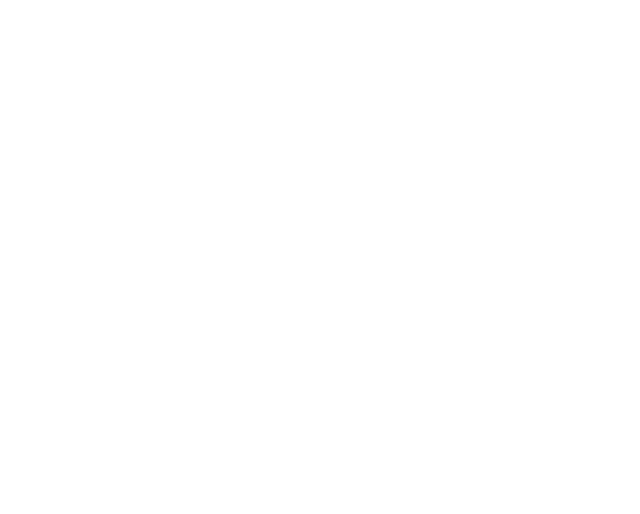
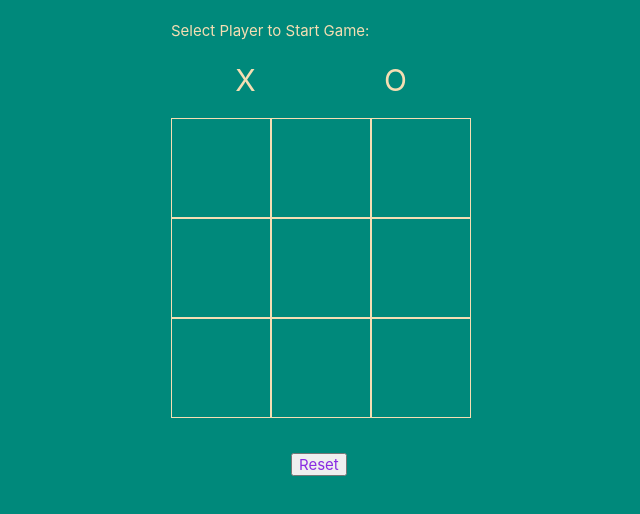
Before and after one commit to Axolot1/tictactoe, a website: page index.html in a window 1280 px wide. Shown: the whole page, without its empty margins (319-959 px from the left). Drawn offline with nearby package versions, Linux system fonts and the light colour scheme; the site is published under a folder, as on GitHub Pages, so addresses that start at the root find nothing.

Commit message:
Update index.html

```diff
--- a/index.html
+++ b/index.html
@@ -6,11 +6,11 @@
   <meta http-equiv="X-UA-Compatible" content="ie=edge">
   <title>Document</title>
   <link rel="stylesheet" href="https://cdnjs.cloudflare.com/ajax/libs/materialize/0.98.2/css/materialize.min.css">
-  <link rel="stylesheet" href="/app/main.css">
+  <link rel="stylesheet" href="app/main.css">
 </head>
 <body>
    <div id="app" ></div>
    <script src="https://cdnjs.cloudflare.com/ajax/libs/jquery/3.2.1/jquery.min.js"></script>
    <script src="https://cdnjs.cloudflare.com/ajax/libs/materialize/0.100.1/js/materialize.min.js"></script>
-<script type="text/javascript" src="/index_bundle.js"></script></body>
+<script type="text/javascript" src="index_bundle.js"></script></body>
 </html>
```
